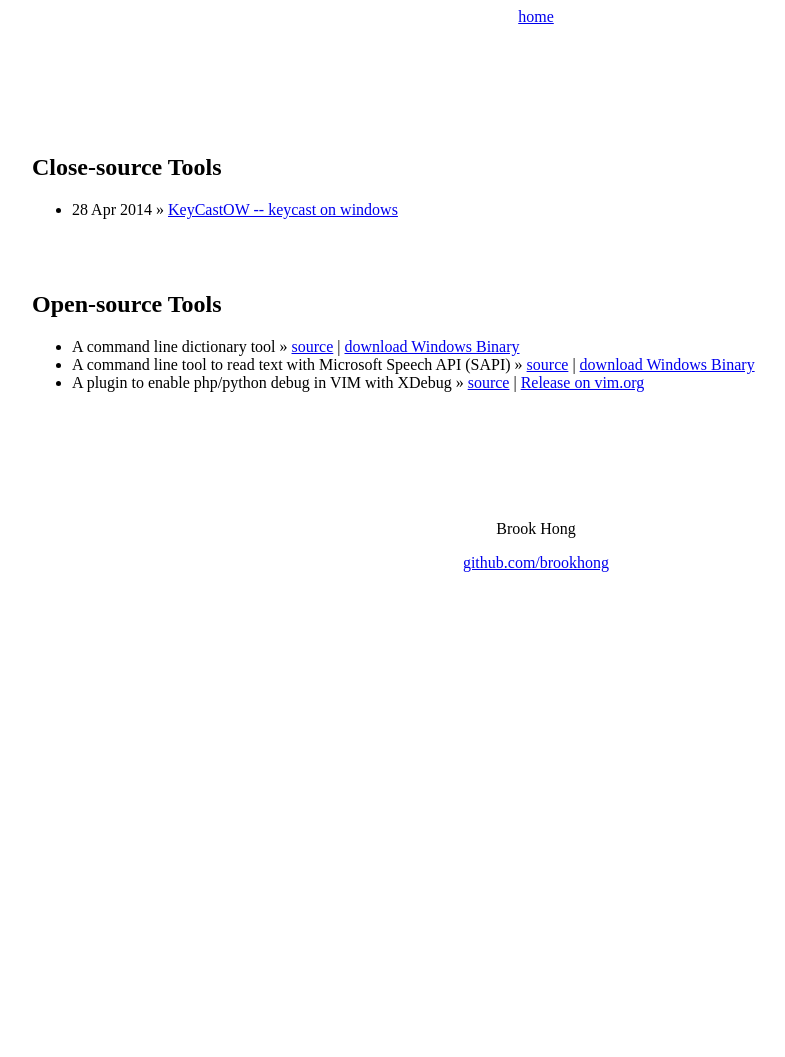
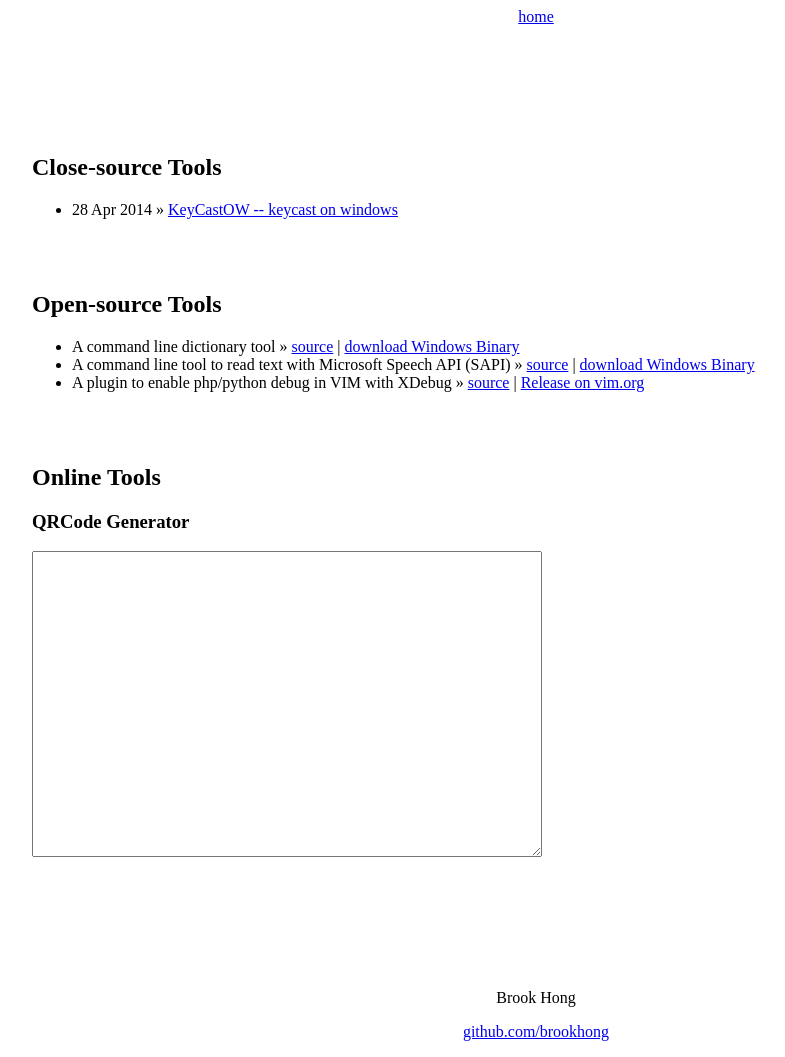
Before and after one commit to brookhong/brookhong.github.io, a Jekyll site: the page built from index.html, in a window 1280 px wide. Shown: the whole page, without its empty margins (104-889 px from the left). Built offline with Jekyll 4.4.1, drawn with Linux system fonts in a browser that asks for light colours; nearby versions of some CDN libraries; before the commit the page ends 900 px from its top, so only the background shows below that.

Commit message:
QRCode generator

```diff
--- a/_layouts/default.html
+++ b/_layouts/default.html
@@ -6,6 +6,7 @@
 <meta name="author" content="brook hong" />
 
 <link rel="stylesheet" href="/assets/css/default.css" type="text/css" />
+<script type="text/javascript" src="//cdnjs.cloudflare.com/ajax/libs/jquery/2.1.1/jquery.min.js"></script>
 
 </head>
 <body>
--- a/index.html
+++ b/index.html
@@ -18,4 +18,16 @@ title: Brook Hong
         <li>A command line tool to read text with Microsoft Speech API (SAPI) &raquo; <a href="https://github.com/brookhong/tts">source</a> | <a href="/assets/downloads/tts.zip">download Windows Binary</a></li>
         <li>A plugin to enable php/python debug in VIM with XDebug &raquo; <a href="https://github.com/brookhong/DBGPavim">source</a> | <a href="http://www.vim.org/scripts/script.php?script_id=4059">Release on vim.org</a></li>
     </ul>
+
+    <h2>Online Tools</h2>
+    <h3>QRCode Generator</h3>
+    <div>
+        <textarea id="text" type="text" style="width:50%;height:50%" rows=20></textarea>
+        <img src="" id="qrimg"/>
+        <script type="text/javascript">
+        $("#text").on("blur", function () {
+            $('#qrimg').attr('src', "http://chart.apis.google.com/chart?chs=300x300&cht=qr&chl="+encodeURI($('#text').val()));
+        });
+        </script>
+    </div>
 </div>
```
